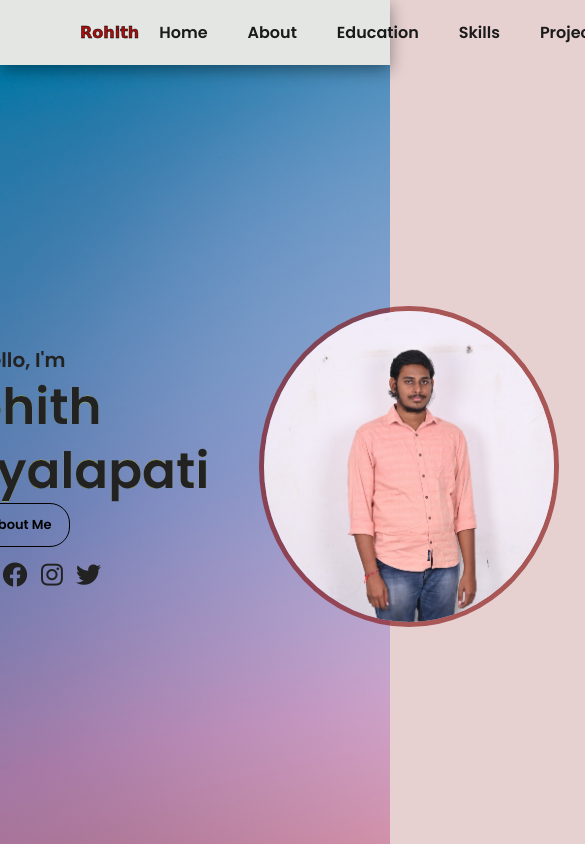
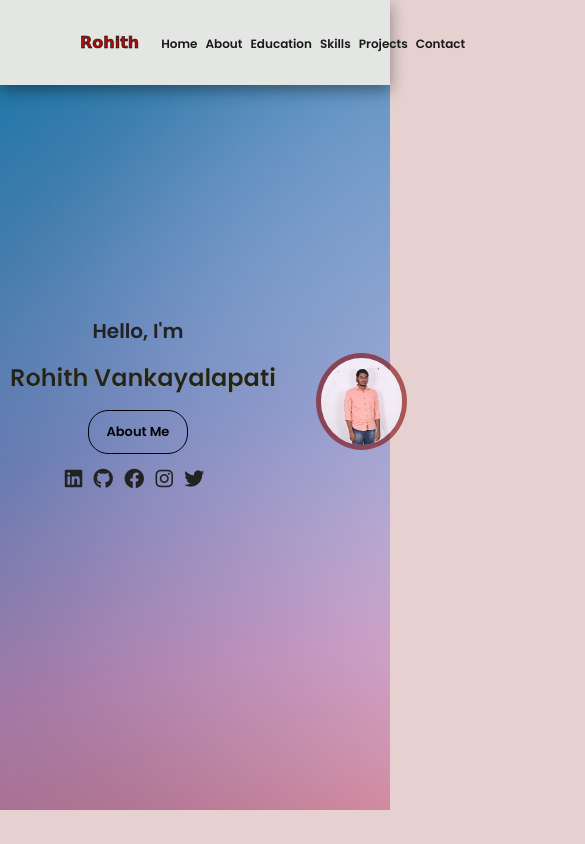
Before and after one commit to Va-Rohith/OIBSIP, a plain HTML site: page Portfolio/index.html in a window 390 px wide. Shown: the top 844 px of the page, 585 px wide, since content can reach past the window. Drawn offline with Linux system fonts and the light colour scheme.

Commit message:
Internship Task

```diff
--- a/Portfolio/style.css
+++ b/Portfolio/style.css
@@ -1,5 +1,5 @@
 
-  @import url('https://fonts.googleapis.com/css2?family=Poppins:wght@300;400;500;600&display=swap');
+@import url('https://fonts.googleapis.com/css2?family=Poppins:wght@300;400;500;600&display=swap');
 
 * {
   margin: 0;
@@ -186,12 +186,13 @@ button:hover{
 }
 
 #about p {
-  margin: 0 20%;
   color: #7b1616;
   font-weight: 600;
   font-size: 20px;
   font-family: 'Times New Roman', Times, serif;
   font-style: oblique;
+  text-align: left;
+
 }
 
 #Education{
@@ -334,3 +335,78 @@ button:hover{
 #Projects img{
   height: 200px;
 }
+
+
+/* Mobile Styles */
+@media (max-width: 768px) {
+  #header {
+      position: fixed;
+      top: 0;
+      left: 0;
+      width: 100%;
+      display: flex; /* Add this line to create a flex container */
+      justify-content: space-between; /* Adjust this as needed */
+      align-items: center; /* Center the items vertically */
+  }
+
+  #header .logo {
+    margin-right: 18px;
+  }
+
+  #navbar {
+      display: flex;
+  }
+
+  #navbar li {
+      list-style: none;
+      padding: 10px 4px;
+  }
+
+  #navbar li a {
+      text-decoration: none;
+      font-size: 12px;
+      font-weight: 600;
+      color: #1a1a1a;
+      transition: 0.3s ease;
+  }
+
+  #about p {
+    font-size: 14px;
+  }
+
+  .section-p1 {
+    padding: 40px 20px;
+    text-align: justify;
+  }
+
+  #hero {
+    max-width: 100%; /* Increase the height to fill the screen */
+  }
+
+  .profile-desc h1 {
+    margin-left: 10px;
+    font-size: 24px;
+    white-space: nowrap;
+  }
+
+  .profile-pic img{
+    max-width: 80%;
+    margin-left: 40px;
+    border: 5px solid #841010a2;
+  }
+
+  .social a{
+    text-decoration: none;
+    color: #222;
+    font-size: 20px;
+    letter-spacing: 7px;
+  }
+
+  #Skills .skill {
+    width: 100%;
+  }
+
+  #Projects .details-container h2 {
+    font-size: 24px;
+  }
+}
```
